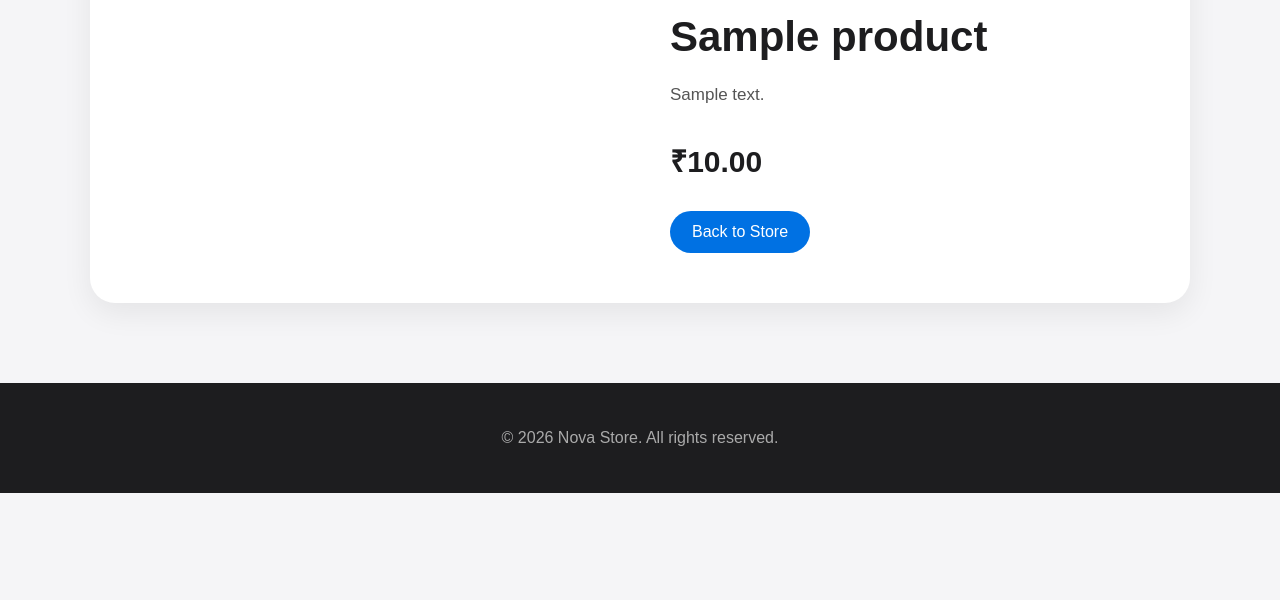
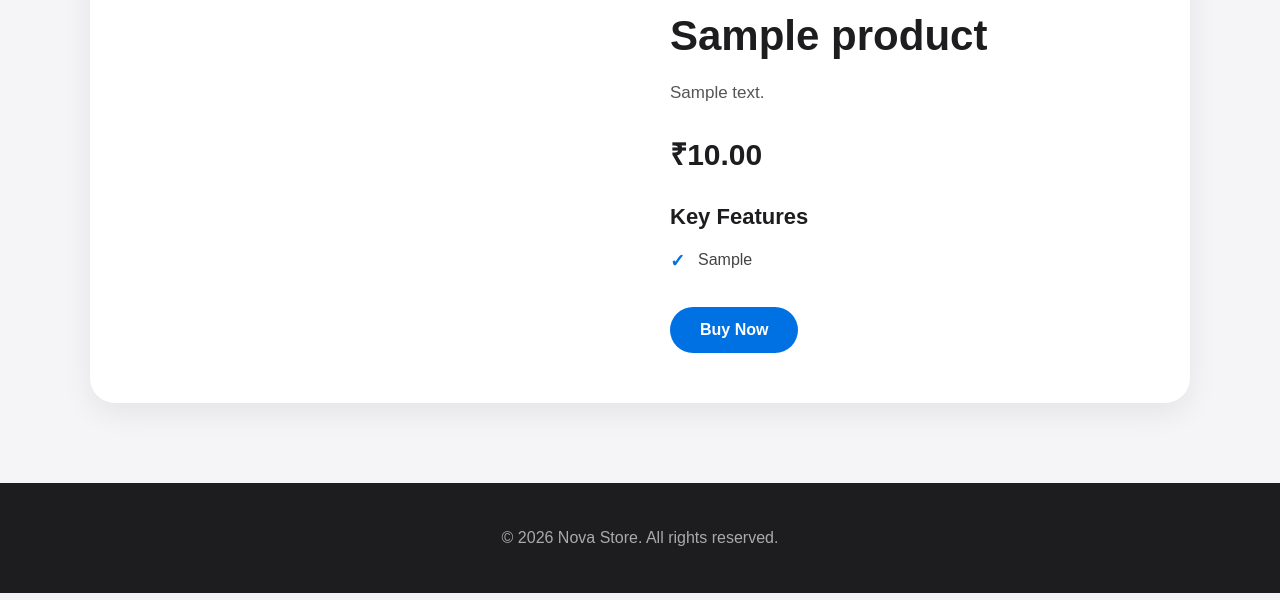
Before and after one commit to YaswanthManoj204/Technical-Assessment, a Django app: a page that uses products/templates/products/product_detail.html in a window 1280 px wide. Shown: the part 200-800 px from the top of the page. Run offline with Django 5.2, Linux system fonts and the light colour scheme; tables that the repository leaves empty hold one stand-in row (values such as "Sample post").

Commit message:
Add product features and detail page

```diff
--- a/products/models.py
+++ b/products/models.py
@@ -31,7 +31,16 @@ class Product(models.Model):
     name = models.CharField(max_length=200)
     slug = models.SlugField(unique=True)
     description = models.TextField()
-    price = models.DecimalField(max_digits=10, decimal_places=2)
+
+    features = models.TextField(
+        blank=True,
+        help_text="Enter one product feature per line.",
+    )
+
+    price = models.DecimalField(
+        max_digits=10,
+        decimal_places=2
+    )
 
     image = CloudinaryField(
         "image",
--- a/products/templates/products/product_detail.html
+++ b/products/templates/products/product_detail.html
@@ -17,6 +17,7 @@
         * {
             box-sizing: border-box;
         }
+
 
         body {
             margin: 0;
@@ -86,7 +87,7 @@
 
 
         /* =========================
-           PRODUCT
+           PRODUCT CONTAINER
         ========================= */
 
         .container {
@@ -118,6 +119,10 @@
         }
 
 
+        /* =========================
+           PRODUCT IMAGE
+        ========================= */
+
         .product-image {
 
             width: 100%;
@@ -129,6 +134,10 @@
             border-radius: 18px;
         }
 
+
+        /* =========================
+           PRODUCT INFORMATION
+        ========================= */
 
         .category {
 
@@ -145,6 +154,8 @@
             font-size: 42px;
 
             margin: 0 0 20px;
+
+            line-height: 1.1;
         }
 
 
@@ -155,6 +166,8 @@
             line-height: 1.7;
 
             font-size: 17px;
+
+            margin-bottom: 25px;
         }
 
 
@@ -164,15 +177,83 @@
 
             font-weight: bold;
 
-            margin: 30px 0;
+            margin: 25px 0;
         }
 
 
-        .back-button {
+        /* =========================
+           FEATURES
+        ========================= */
+
+        .features {
+
+            margin-top: 30px;
+
+            margin-bottom: 35px;
+        }
+
+
+        .features h2 {
+
+            font-size: 22px;
+
+            margin-bottom: 18px;
+        }
+
+
+        .features ul {
+
+            list-style: none;
+
+            padding: 0;
+
+            margin: 0;
+        }
+
+
+        .features li {
+
+            position: relative;
+
+            padding-left: 28px;
+
+            margin-bottom: 13px;
+
+            color: #444;
+
+            font-size: 16px;
+
+            line-height: 1.5;
+        }
+
+
+        .features li::before {
+
+            content: "✓";
+
+            position: absolute;
+
+            left: 0;
+
+            top: 0;
+
+            color: #0071e3;
+
+            font-weight: bold;
+
+            font-size: 18px;
+        }
+
+
+        /* =========================
+           BUY NOW BUTTON
+        ========================= */
+
+        .buy-button {
 
             display: inline-block;
 
-            padding: 12px 22px;
+            padding: 14px 30px;
 
             background: #0071e3;
 
@@ -180,13 +261,21 @@
 
             text-decoration: none;
 
-            border-radius: 22px;
+            border-radius: 25px;
+
+            font-size: 16px;
+
+            font-weight: bold;
+
+            transition: 0.2s ease;
         }
 
 
-        .back-button:hover {
+        .buy-button:hover {
 
             background: #005bb5;
+
+            transform: translateY(-2px);
         }
 
 
@@ -235,6 +324,8 @@
                 grid-template-columns: 1fr;
 
                 padding: 25px;
+
+                gap: 30px;
             }
 
 
@@ -247,6 +338,12 @@
             .product-info h1 {
 
                 font-size: 32px;
+            }
+
+
+            .price {
+
+                font-size: 26px;
             }
 
         }
@@ -339,6 +436,9 @@
 
             <div class="product-info">
 
+
+                <!-- CATEGORY -->
+
                 <div class="category">
 
                     Category:
@@ -348,10 +448,18 @@
                 </div>
 
 
+
+                <!-- PRODUCT NAME -->
+
                 <h1>
+
                     {{ product.name }}
+
                 </h1>
 
+
+
+                <!-- DESCRIPTION -->
 
                 <p class="description">
 
@@ -360,6 +468,9 @@
                 </p>
 
 
+
+                <!-- PRICE -->
+
                 <div class="price">
 
                     ₹{{ product.price }}
@@ -367,12 +478,45 @@
                 </div>
 
 
+
+                <!-- FEATURES -->
+
+                {% if product.features %}
+
+                    <div class="features">
+
+                        <h2>
+                            Key Features
+                        </h2>
+
+
+                        <ul>
+
+                            {% for feature in product.features.splitlines %}
+
+                                <li>
+                                    {{ feature }}
+                                </li>
+
+                            {% endfor %}
+
+                        </ul>
+
+                    </div>
+
+                {% endif %}
+
+
+
+                <!-- BUY NOW -->
+
                 <a
-                    href="{% url 'home' %}"
-                    class="back-button"
+                    href="{% url 'login' %}"
+                    class="buy-button"
                 >
-                    Back to Store
+                    Buy Now
                 </a>
+
 
             </div>
 
```
Also changed, not shown: products/migrations/0004_product_features.py (added).
